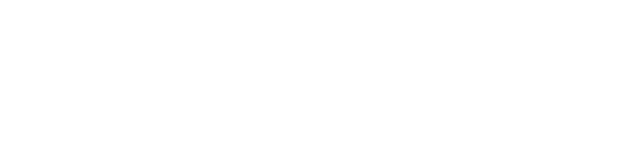
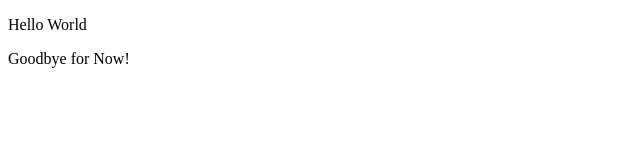
Before and after one commit to samhu911/fall-2020-first-project, a plain HTML site: page index.html in a window 1280 px wide. Shown: the whole page, without its empty margins (0-640 px from the left). Drawn offline with Linux system fonts and the light colour scheme.

Commit message:
updated index.html, changed title, updated content

```diff
--- a/index.html
+++ b/index.html
@@ -3,9 +3,10 @@
 <head>
     <meta charset="UTF-8">
     <meta name="viewport" content="width=device-width, initial-scale=1.0">
-    <title>My First Git Project</title>
+    <title>This is a new title</title>
 </head>
 <body>
-
+    <p>Hello World</p>
+    <p>Goodbye for Now!</p>
 </body>
 </html>
```
